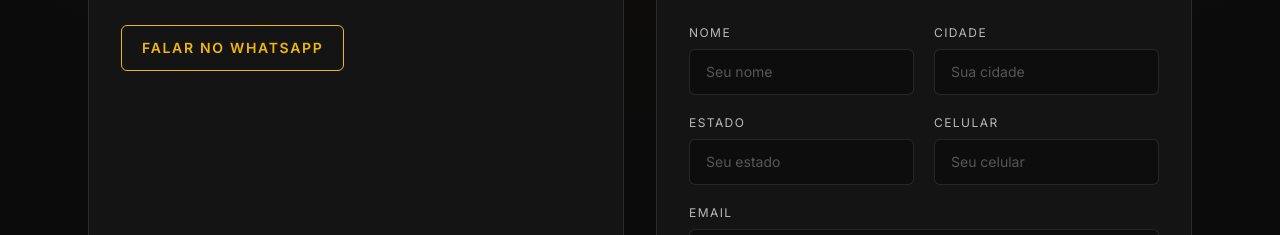
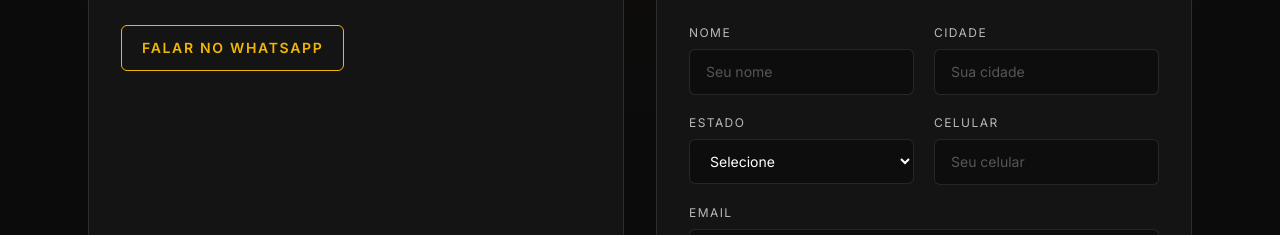
Before and after one commit to pedrocordova82/ospapas-site, a Next.js app in the folder web/: page /faca-parte in a window 1280 px wide. Shown: the part 1440-1675 px from the top of the page. Built offline with nearby package versions, Linux system fonts and the light colour scheme.

Commit message:
Combo Estado na página Faça Parte

```diff
--- a/web/app/faca-parte/page.tsx
+++ b/web/app/faca-parte/page.tsx
@@ -16,6 +16,36 @@ const joinText = [
   "Se você sente que a estrada é mais do que um caminho… é o seu lugar.",
   "Venha fazer parte do MC Os Papas.",
 ];
+
+const estadosBrasil = [
+  "AC",
+  "AL",
+  "AM",
+  "AP",
+  "BA",
+  "CE",
+  "DF",
+  "ES",
+  "GO",
+  "MA",
+  "MG",
+  "MS",
+  "MT",
+  "PA",
+  "PB",
+  "PE",
+  "PI",
+  "PR",
+  "RJ",
+  "RN",
+  "RO",
+  "RR",
+  "RS",
+  "SC",
+  "SE",
+  "SP",
+  "TO",
+] as const;
 
 export default function FacaPartePage() {
   const [isWhatsOpen, setIsWhatsOpen] = useState(false);
@@ -129,13 +159,21 @@ export default function FacaPartePage() {
 
                   <label className="block">
                     <span className="mb-2 block text-xs uppercase tracking-[0.12em] text-white/70">Estado</span>
-                    <input
+                    <select
                       name="estado"
-                      type="text"
                       required
+                      defaultValue=""
                       className="w-full rounded-md border border-white/10 bg-black/30 px-4 py-3 text-sm text-white outline-none transition placeholder:text-white/30 focus:border-[color:var(--color-gold-500)]"
-                      placeholder="Seu estado"
-                    />
+                    >
+                      <option value="" disabled>
+                        Selecione
+                      </option>
+                      {estadosBrasil.map((uf) => (
+                        <option key={uf} value={uf}>
+                          {uf}
+                        </option>
+                      ))}
+                    </select>
                   </label>
 
                   <label className="block">
```
